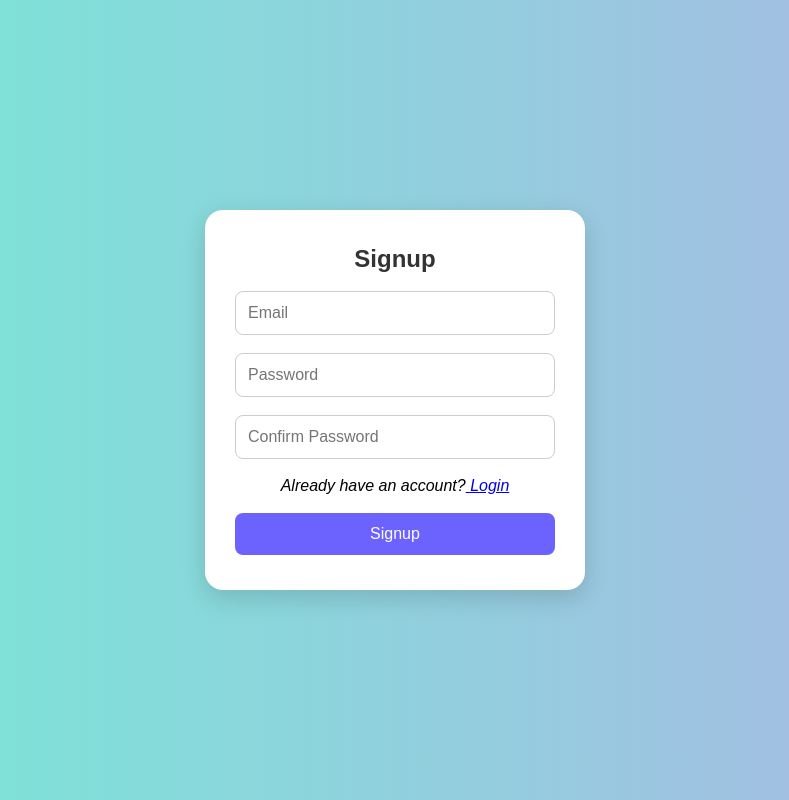
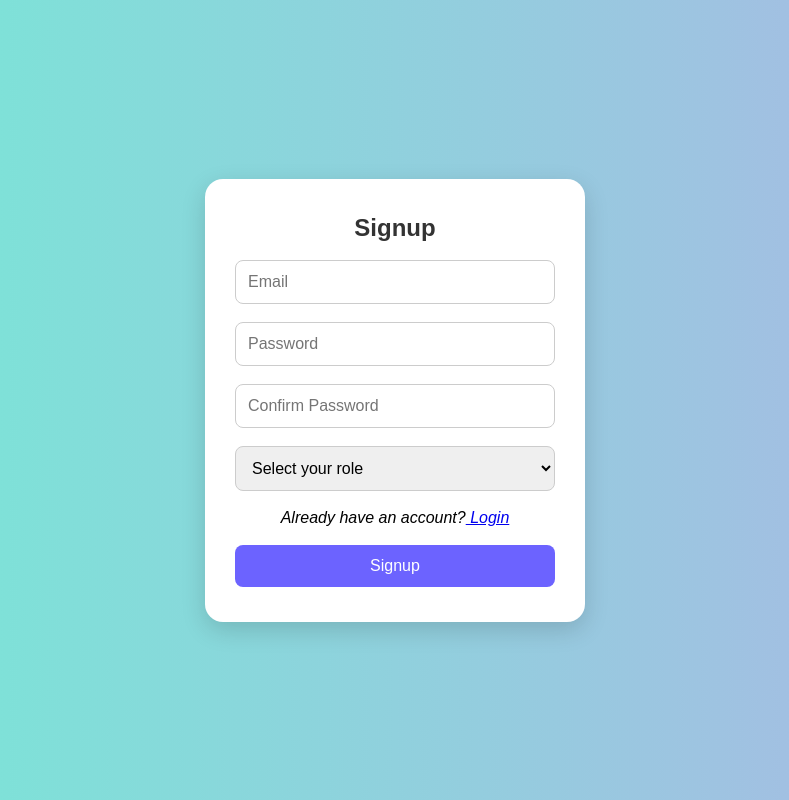
Before and after one commit to Harshithachennuru/User_auth, a React (Vite) app: page /signup in a window 1280 px wide. Shown: the whole page, without its empty margins (245-1034 px from the left). Built offline with nearby package versions, Linux system fonts and the light colour scheme.

Commit message:
Added user role input and JWT token authentication

```diff
--- a/src/App.css
+++ b/src/App.css
@@ -39,7 +39,7 @@ form h2{
     color: #333;
 }
 
-input{
+input,select{
     padding: 12px;
     border: 1px solid #ccc;
     border-radius: 8px;
--- a/src/Components/login.jsx
+++ b/src/Components/login.jsx
@@ -4,6 +4,7 @@ import { useState } from "react"
 const Login = () => {
   const [email, setEmail] = useState("");
   const [password, setPassword] = useState("");
+  const [user_role,setuser_role] = useState("");
   const navigate = useNavigate();
   const handleSubmit = (e) => {
     e.preventDefault();
@@ -12,7 +13,8 @@ const Login = () => {
       headers: { 'Content-Type': 'application/json' },
       body: JSON.stringify({
         email: email,
-        password: password
+        password: password,
+        user_role : user_role
       })
     })
     .then((res)=> res.text())
@@ -37,7 +39,12 @@ const Login = () => {
         <input type="email" placeholder='Email' onChange={(e)=>setEmail(e.target.value)}/>
 
         <input type="password" placeholder="Password" onChange={(e)=>setPassword(e.target.value)}/>
+         <select value={user_role} onChange={(e) => setuser_role(e.target.value)}>
 
+          <option value="">Select your role</option>
+          <option value="Admin">Admin</option>
+          <option value="User">User</option>
+        </select>
         <i>
           Don't have an account?
           <Link to="/signup"> Signup</Link>
--- a/src/Components/signup.jsx
+++ b/src/Components/signup.jsx
@@ -7,16 +7,19 @@ const Signup = () => {
     const [email, setEmail] = useState("");
     const [password, setPassword] = useState("");
     const [confirmpassword, setConfirmpassword] = useState("");
+    const [user_role, setuser_role] = useState("");
     const navigate = useNavigate();
     function handleSubmit(e){
         e.preventDefault();
+
         fetch("http://localhost:3000/signup",{
             method:"POST",
             headers:{'Content-Type':'application/json'},
             body:JSON.stringify({
                 email:email,
                 password:password,
-                confirmpassword:confirmpassword
+                confirmpassword:confirmpassword,
+                user_role:user_role
             })
         })
         .then((res) =>res.text())
@@ -42,6 +45,14 @@ const Signup = () => {
 
         <input type="password" placeholder="Confirm Password" value={confirmpassword} onChange={(e) => setConfirmpassword(e.target.value)} />
 
+        <select value={user_role} onChange={(e) => setuser_role(e.target.value)}>
+
+          <option value="">Select your role</option>
+          <option value="Admin">Admin</option>
+          <option value="User">User</option>
+
+        </select>
+
         <i>
           Already have an account?
           <Link to="/"> Login</Link>
```
Also changed, not shown: server.js (+17 -22 lines).
